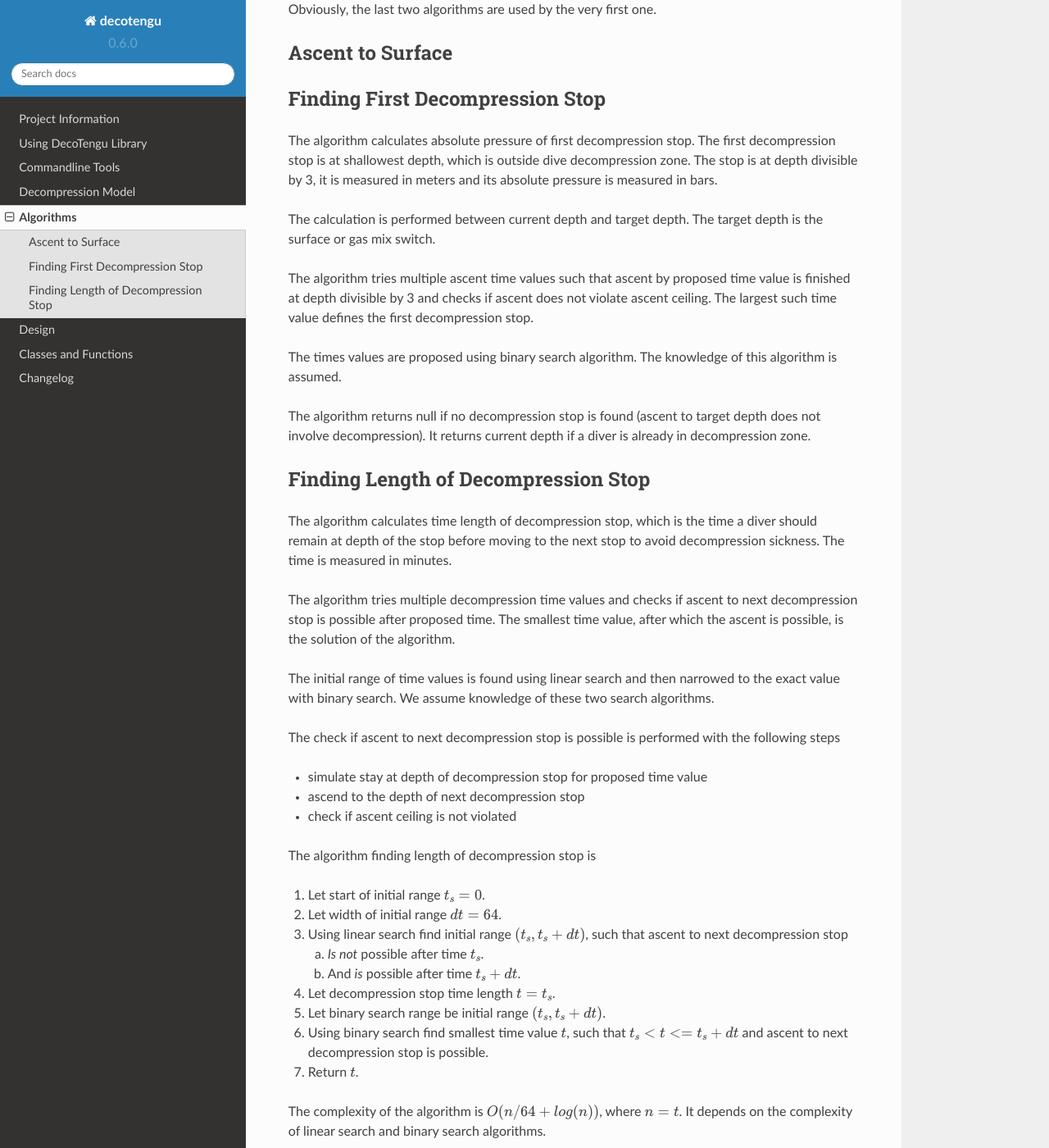
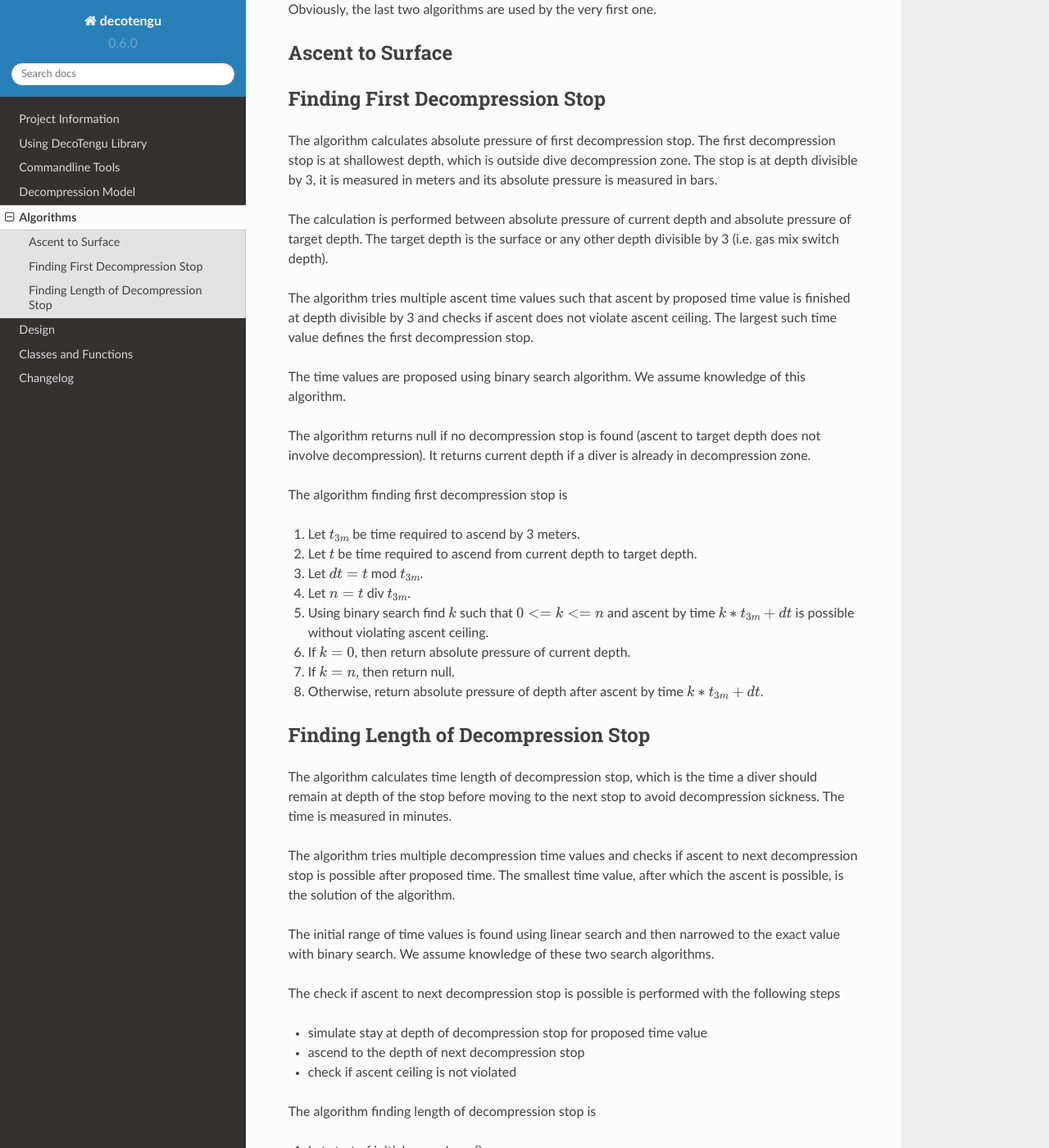
Before and after one commit to gully/decotengu, a Sphinx documentation site: the page built from doc/algo.rst, in a window 1280 px wide and 1400 px high, scrolled down 592 px. Shown: the whole window at 82% size. Built offline with Sphinx 7.4.7 and the Read the Docs theme 2.0.0, drawn with Linux system fonts in a browser that asks for light colours.

Commit message:
- added description of algorithm finding first decompression stop

```diff
--- a/doc/algo.rst
+++ b/doc/algo.rst
@@ -32,20 +32,36 @@ first decompression stop is at shallowest depth, which is outside dive
 decompression zone. The stop is at depth divisible by 3, it is measured in
 meters and its absolute pressure is measured in bars.
 
-The calculation is performed between current depth and target depth. The
-target depth is the surface or gas mix switch.
+The calculation is performed between absolute pressure of current depth and
+absolute pressure of target depth. The target depth is the surface or any
+other depth divisible by 3 (i.e. gas mix switch depth).
 
 The algorithm tries multiple ascent time values such that ascent by
 proposed time value is finished at depth divisible by 3 and checks if
 ascent does not violate ascent ceiling. The largest such time value defines
 the first decompression stop.
 
-The times values are proposed using binary search algorithm. The knowledge
-of this algorithm is assumed.
+The time values are proposed using binary search algorithm. We assume
+knowledge of this algorithm.
 
 The algorithm returns null if no decompression stop is found (ascent to
 target depth does not involve decompression). It returns current depth if
 a diver is already in decompression zone.
+
+The algorithm finding first decompression stop is
+
+#. Let :math:`t_{3m}` be time required to ascend by 3 meters.
+#. Let :math:`t` be time required to ascend from current depth to target
+   depth.
+#. Let :math:`dt = t` mod :math:`t_{3m}`.
+#. Let :math:`n = t` div :math:`t_{3m}`.
+#. Using binary search find :math:`k` such that :math:`0 <= k <= n` and
+   ascent by time :math:`k * t_{3m} + dt` is possible without violating
+   ascent ceiling.
+#. If :math:`k = 0`, then return absolute pressure of current depth.
+#. If :math:`k = n`, then return null.
+#. Otherwise, return absolute pressure of depth after ascent by time
+   :math:`k * t_{3m} + dt`.
 
 Finding Length of Decompression Stop
 ------------------------------------
```
